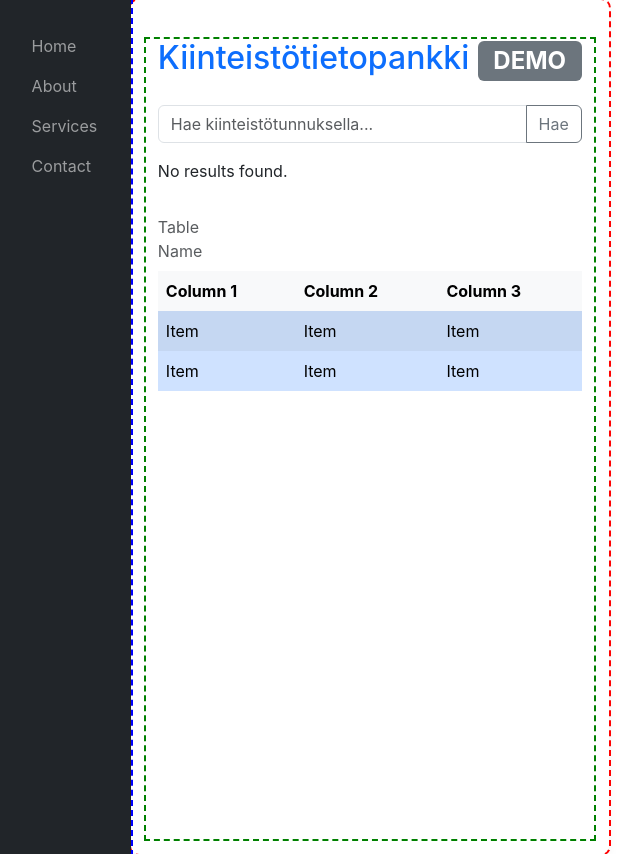
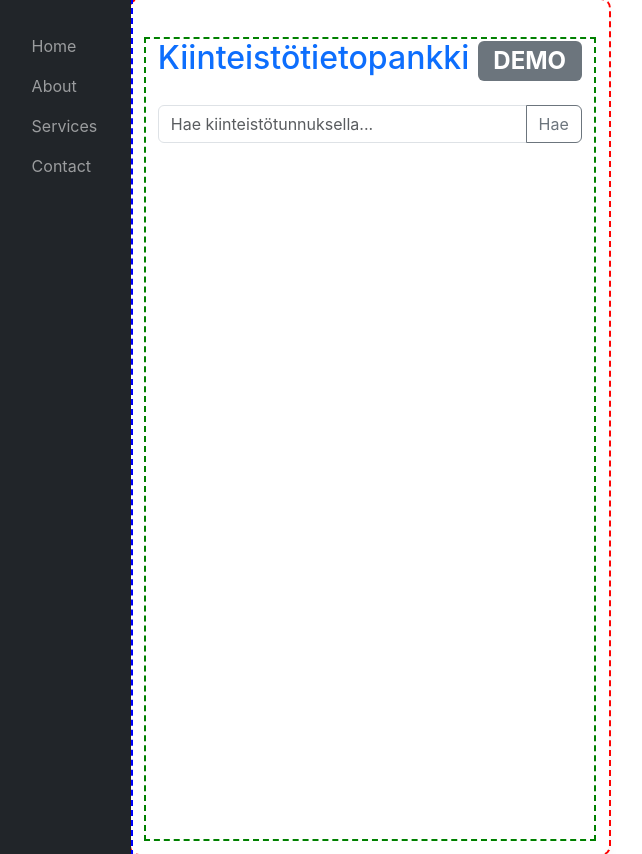
Before and after one commit to Kiinteistotietopankki/KTP_demo, a React (Create React App) app in the folder client/: page / in a window 1280 px wide. Shown: the whole page, without its empty margins (2-644 px from the left). Built offline with nearby package versions, Linux system fonts and the light colour scheme.

Commit message:
basic kiinteistohaku

```diff
--- a/client/src/App.css
+++ b/client/src/App.css
@@ -46,6 +46,7 @@
   display: flex;
   flex-wrap: wrap;
   padding: 2vw;
+  z-index: 1000; /* keeps it above content */
   /* position: fixed; */
 }
 
--- a/client/src/components/RakennusTable.js
+++ b/client/src/components/RakennusTable.js
@@ -1,50 +1,80 @@
-import React, { useState } from 'react';
-
-function RakennusTable() {
+import React, { useEffect, useState } from 'react';
+import { Table } from 'react-bootstrap';
+// import Table from 'react-bootstrap/Table';
+import Tabletemplate from './Tabletemplate';
 
 
-  return (
-    <div className="mt-4">
-        <div
-            class="table-responsive"
-        >
-            <table
-                class="table table-striped table-hover table-borderless table-primary align-middle"
-            >
-                <thead class="table-light">
-                    <caption>
-                        Table Name
-                    </caption>
-                    <tr>
-                        <th>Column 1</th>
-                        <th>Column 2</th>
-                        <th>Column 3</th>
-                    </tr>
-                </thead>
-                <tbody class="table-group-divider">
-                    <tr
-                        class="table-primary"
-                    >
-                        <td scope="row">Item</td>
-                        <td>Item</td>
-                        <td>Item</td>
-                    </tr>
-                    <tr
-                        class="table-primary"
-                    >
-                        <td scope="row">Item</td>
-                        <td>Item</td>
-                        <td>Item</td>
-                    </tr>
-                </tbody>
-                <tfoot>
+function Rakennustable({data}) {
 
-                </tfoot>
-            </table>
+    const [rakennus, setRakennus] = useState([]);
+
+    useEffect(() => {
+        // If data is passed as a prop, set it to the state
+        if (data) {
+            setRakennus(data.features);
+            console.log(data.features)
+        }
+
+    }, [data]);
+
+    useEffect(() => {
+        console.log('rakennukset: ' + rakennus)
+    }, [rakennus]);
+
+    return (
+        <div className="mt-4">
+            {rakennus.length > 0 ? (
+                rakennus.map((feature, index) => {
+                    const properties = feature.properties; // Extract properties for each feature
+
+                    // General table headers
+                    const generalTableHeaders = [
+                        { key: 'name', label: 'Kohteen nimi' },
+                        { key: 'address', label: 'Kohteen osoite' },
+                        { key: 'postcode', label: 'Postinumero' },
+                        { key: 'municipality', label: 'Toimipaikka' },
+                        { key: 'completion_date', label: 'Rakennusvuosi' },
+                        { key: 'total_area', label: 'Kokonaisala' },
+                        { key: 'floor_area', label: 'Kerrosala' },
+                        { key: 'volume', label: 'Tilavuus' },
+                        { key: 'number_of_storeys', label: 'Kerroksia' },
+                    ];
+
+                    // Special table headers (separate for specific properties)
+                    const specialTableHeaders = [
+                        { key: 'main_purpose', label: 'Rakennusluokitus' },
+                        { key: 'construction_method', label: 'Runkotapa' },
+                        { key: 'usage_status', label: 'Käytössäolotilanne' },
+                        { key: 'facade_material', label: 'Julkisivunrakennusaine' },
+                        { key: 'heating_method', label: 'Lämmitystapa' },
+                        { key: 'heating_energy_source', label: 'Lämmitysenergianlähde' },
+                        { key: 'material_of_load_bearing_structures', label: 'Kantavanrakenteen rakennusaine' },
+                        { key: 'exact_location', label: 'Tarkka sijainti' },
+                        { key: 'flood_risk', label: 'Tulvariski' },
+                        { key: 'groundwater_area', label: 'Pohjavesialueella' },
+                    ];
+
+                    // Get the permanent building identifier to be used as the header for the feature
+                    const buildingId = properties.permanent_building_identifier || 'ID not available';
+
+                    return (
+                        <div key={index} className="card mb-4">
+                            <div className="card-header">Rakennus {buildingId}</div>
+
+
+                            {/* General Table */}
+                            <div className="card-body">
+                            <Tabletemplate headers={generalTableHeaders} properties={properties} />
+                            <Tabletemplate headers={specialTableHeaders} properties={properties} />
+                            </div>
+                        </div>
+                    );
+                })
+            ) : (
+                <p>No data available</p>
+            )}
         </div>
-
-    </div>
-  );
+    );
 }
 
-export default RakennusTable;
+export default Rakennustable;
--- /dev/null
+++ b/client/src/components/Tabletemplate.js
@@ -0,0 +1,38 @@
+import React from 'react';
+import { Table } from 'react-bootstrap';
+
+const Tabletemplate = ({ headers, properties, tableTitle }) => {
+    return (
+        <div className="mb-3">
+            {tableTitle && <h6>{tableTitle}</h6>}
+            <Table striped bordered responsive hover style={{ fontSize: '0.8em' }}>
+                <thead>
+                    <tr>
+                        <th>Ominaisuus</th>
+                        <th>Arvo</th>
+                        <th>Lähde</th>
+                    </tr>
+                </thead>
+                <tbody>
+                    {headers.map(({ key, label }) => (
+                        <tr key={key}>
+                            <td>{label}</td>
+                            <td>
+                                {properties[key] !== undefined && properties[key] !== null
+                                    ? properties[key]
+                                    : 'Data not available'}
+                            </td>
+                            <td>
+                                {properties[`source_${key}`] !== undefined && properties[`source_${key}`] !== null
+                                    ? properties[`source_${key}`]
+                                    : 'Ei lähdetietoa'}
+                            </td>
+                        </tr>
+                    ))}
+                </tbody>
+            </Table>
+        </div>
+    );
+};
+
+export default Tabletemplate;
--- a/client/src/pages/Home.js
+++ b/client/src/pages/Home.js
@@ -3,7 +3,7 @@ import Badge from 'react-bootstrap/Badge';
 import '../App.css';
 import Searchbox from '../components/Searchbox';
 import axios from 'axios';
-import RakennusTable from '../components/RakennusTable';
+import Rakennustable from '../components/Rakennustable';
 
 
 
@@ -18,8 +18,7 @@ function Home() {
 
     try {
       const response = await axios.get(`https://paikkatiedot.ymparisto.fi/geoserver/ryhti_building/wfs?service=WFS&version=1.0.0&request=GetFeature&typeName=ryhti_building:open_building&outputFormat=application/json&CQL_FILTER=property_identifier='${searchQuery}'&SRSNAME=EPSG:4326`);
-      setSearchResults(response.data.features); // Set results to state
-      console.log(response.data.features)
+      setSearchResults(response.data); // Set results to state
     } catch (err) {
       setError("An error occurred during the search.");
     } finally {
@@ -35,23 +34,12 @@ function Home() {
 
       <Searchbox onSearch={handleSearch} />
 
-      {loading && <p>Loading...</p>}
-      {error && <p className="text-danger">{error}</p>}
+      {searchResults.features && searchResults.features.length > 0 ? (
+        <Rakennustable data={searchResults}></Rakennustable>
+          ):(
+          <></>
+          )}
 
-      {/* Render search results */}
-      <div>
-        {searchResults.length > 0 ? (
-          <ul>
-            {searchResults.map((result, index) => (
-              <li key={index}>{result.properties.total_area}</li>
-            ))}
-          </ul>
-        ) : (
-          <p>No results found.</p>
-        )}
-      </div>
-
-      <RakennusTable></RakennusTable>
     </div>
   );
 }
```
